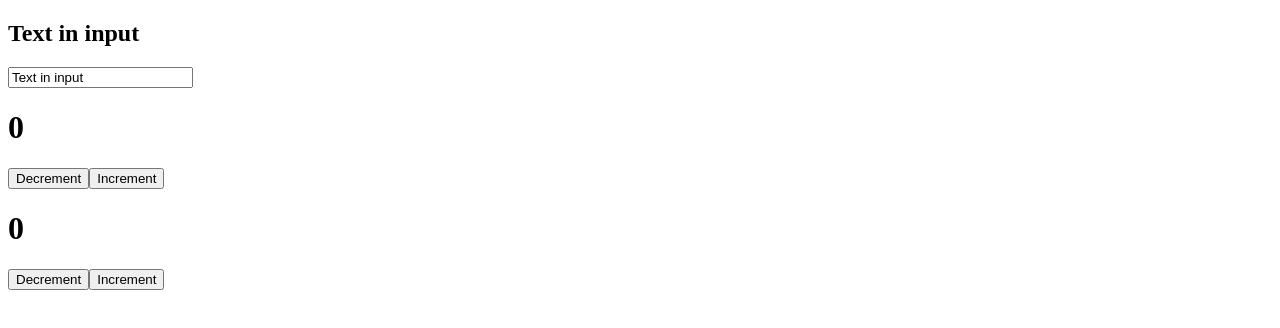
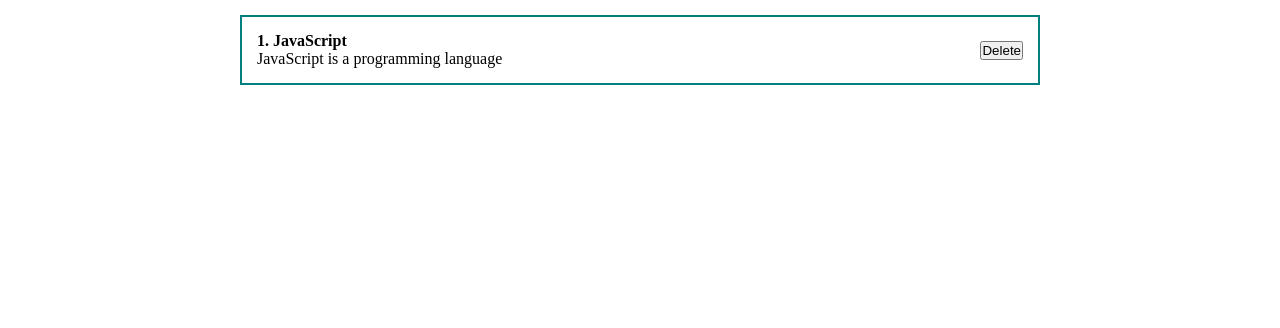
Before and after one commit to OollNalivai/react-js-uibitv-fundamental-2023, a React (Create React App) app: page / in a window 1280 px wide. Shown: the top 328 px of the page. Built offline with nearby package versions, Linux system fonts and the light colour scheme.

Commit message:
fetch: post styles

```diff
--- a/src/App.js
+++ b/src/App.js
@@ -1,16 +1,26 @@
 import React, {useState} from 'react';
 import Counter from './components/Counter';
 import ClassCounter from './components/ClassCounter';
+import './styles/App.css';
 
 function App() {
     const [value, setValue] = useState('Text in input');
 
     return (
         <div className="App">
-            <h2>{value}</h2>
-            <input type="text" onChange={event => setValue(event.target.value)} value={value}/>
-            <Counter/>
-            <ClassCounter/>
+            <div className="post">
+                <div className="post__content">
+                    <strong>1. JavaScript</strong>
+                    <div>
+                        JavaScript is a programming language
+                    </div>
+                </div>
+                <div className="post__btns">
+                    <button>
+                        Delete
+                    </button>
+                </div>
+            </div>
         </div>
     );
 }
--- /dev/null
+++ b/src/styles/App.css
@@ -0,0 +1,23 @@
+* {
+    margin: 0;
+    padding: 0;
+    box-sizing: border-box;
+}
+
+#root {
+    display: flex;
+    justify-content: center;
+}
+
+.App {
+    width: 800px;
+}
+
+.post {
+    display: flex;
+    padding: 15px;
+    border: 2px solid teal;
+    margin-top: 15px;
+    justify-content: space-between;
+    align-items: center;
+}
```
